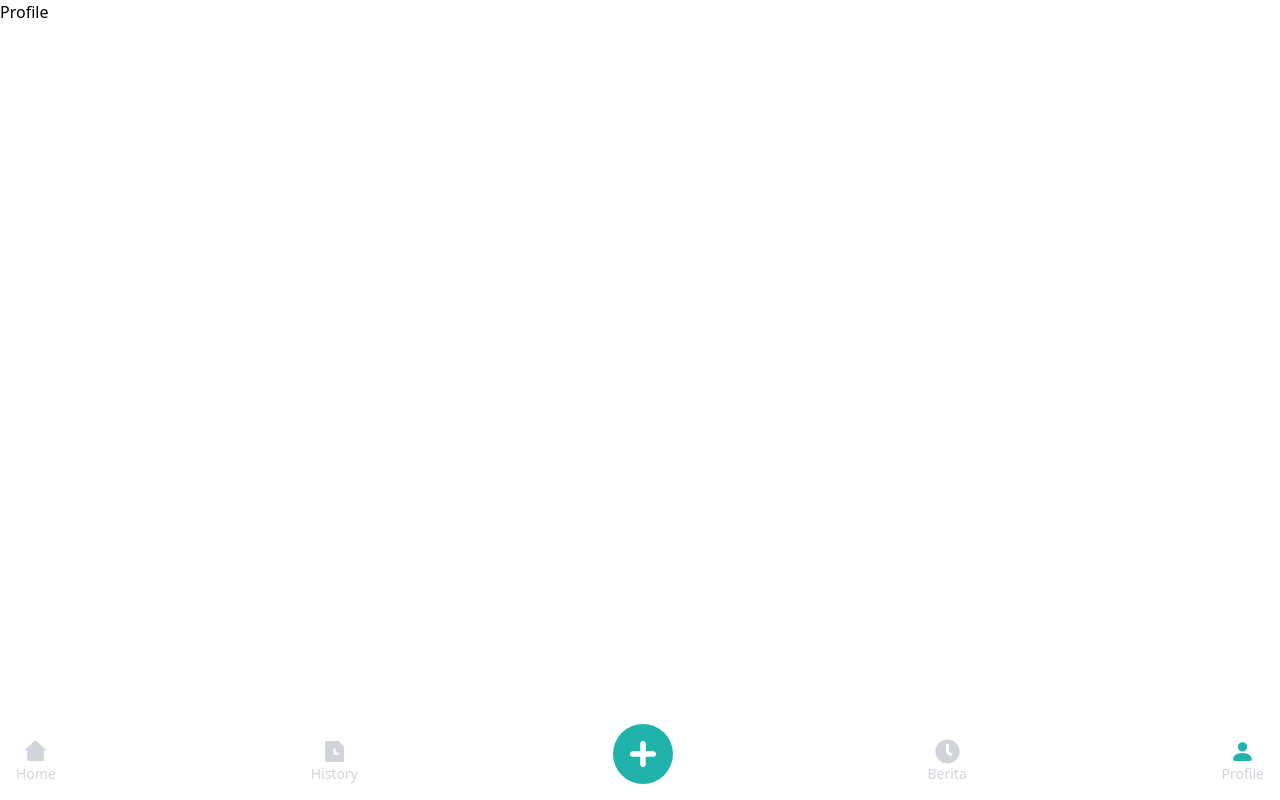
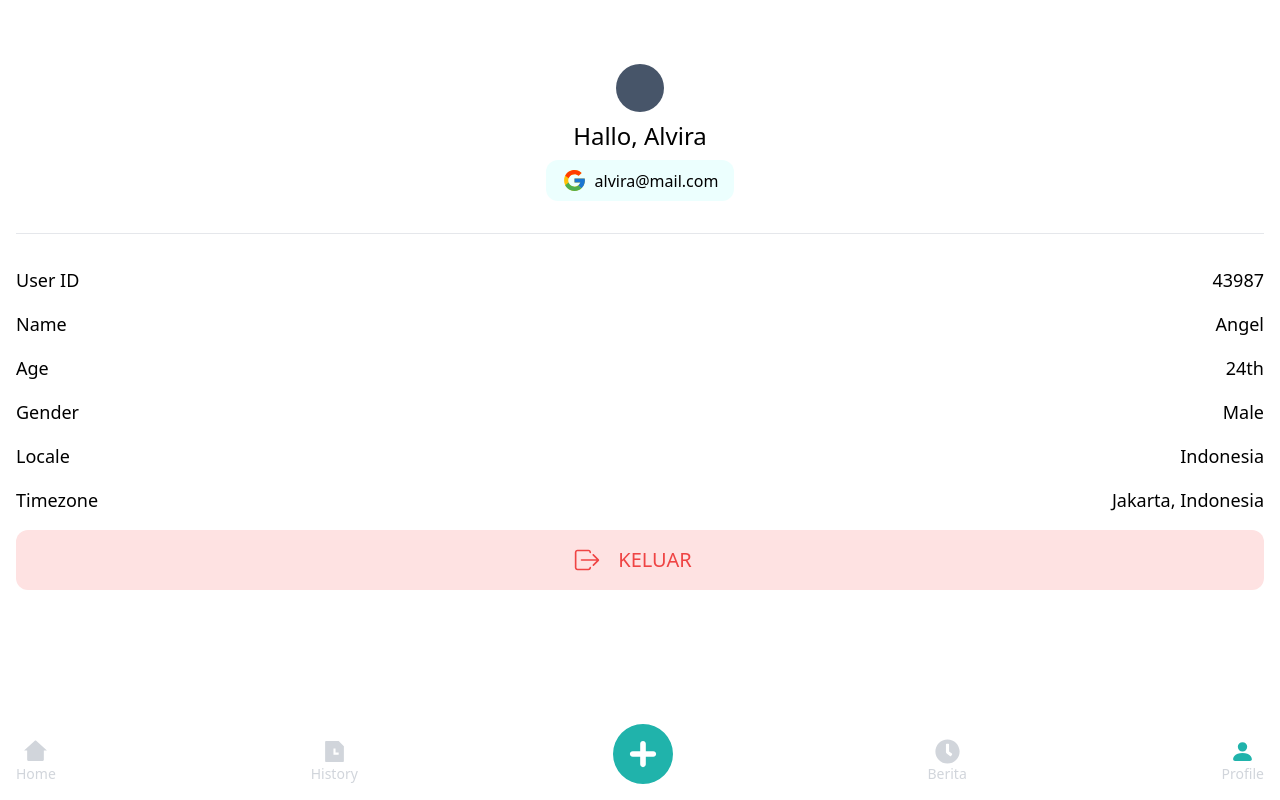
Before and after one commit to fauzanpr/looman-web, a React (Vite) app: page /filantrophy/profile in a window 1280 px wide. Built offline with nearby package versions, Linux system fonts and the light colour scheme.

Commit message:
profile page

```diff
--- a/src/app/filantrophy/views/profile/FilantrophyProfile.tsx
+++ b/src/app/filantrophy/views/profile/FilantrophyProfile.tsx
@@ -1,9 +1,51 @@
+import { IoIosLogOut } from 'react-icons/io';
 import FilantrophyLayout from '../layout';
+import { FcGoogle } from 'react-icons/fc';
 
 function FilantrophyProfile() {
     return (
         <FilantrophyLayout headerType="none">
-            <p>Profile</p>
+            <main className="px-4 py-16 flex flex-col gap-8">
+                <div className='w-fit mx-auto flex flex-col items-center gap-2'>
+                    <div className="bg-slate-600 h-12 w-12 rounded-full" />
+                    <p className="text-2xl">Hallo, Alvira</p>
+                    <div className='bg-primarySurface px-4 py-2 rounded-xl flex items-center gap-2'>
+                        <FcGoogle size={25} />
+                        <p>alvira@mail.com</p>
+                    </div>
+                </div>
+                <hr />
+                <div className='flex flex-col gap-4'>
+                    <div className='text-lg flex justify-between items-center'>
+                        <p>User ID</p>
+                        <p>43987</p>
+                    </div>
+                    <div className='text-lg flex justify-between items-center'>
+                        <p>Name</p>
+                        <p>Angel</p>
+                    </div>
+                    <div className='text-lg flex justify-between items-center'>
+                        <p>Age</p>
+                        <p>24th</p>
+                    </div>
+                    <div className='text-lg flex justify-between items-center'>
+                        <p>Gender</p>
+                        <p>Male</p>
+                    </div>
+                    <div className='text-lg flex justify-between items-center'>
+                        <p>Locale</p>
+                        <p>Indonesia</p>
+                    </div>
+                    <div className='text-lg flex justify-between items-center'>
+                        <p>Timezone</p>
+                        <p>Jakarta, Indonesia</p>
+                    </div>
+                    <div className='flex w-full justify-center bg-red-100 rounded-xl items-center'>
+                        <IoIosLogOut size={30} color='#ef4444' />
+                        <p className=' p-4 text-xl text-red-500'>KELUAR</p>
+                    </div>
+                </div>
+            </main>
         </FilantrophyLayout>
     )
 }
```
